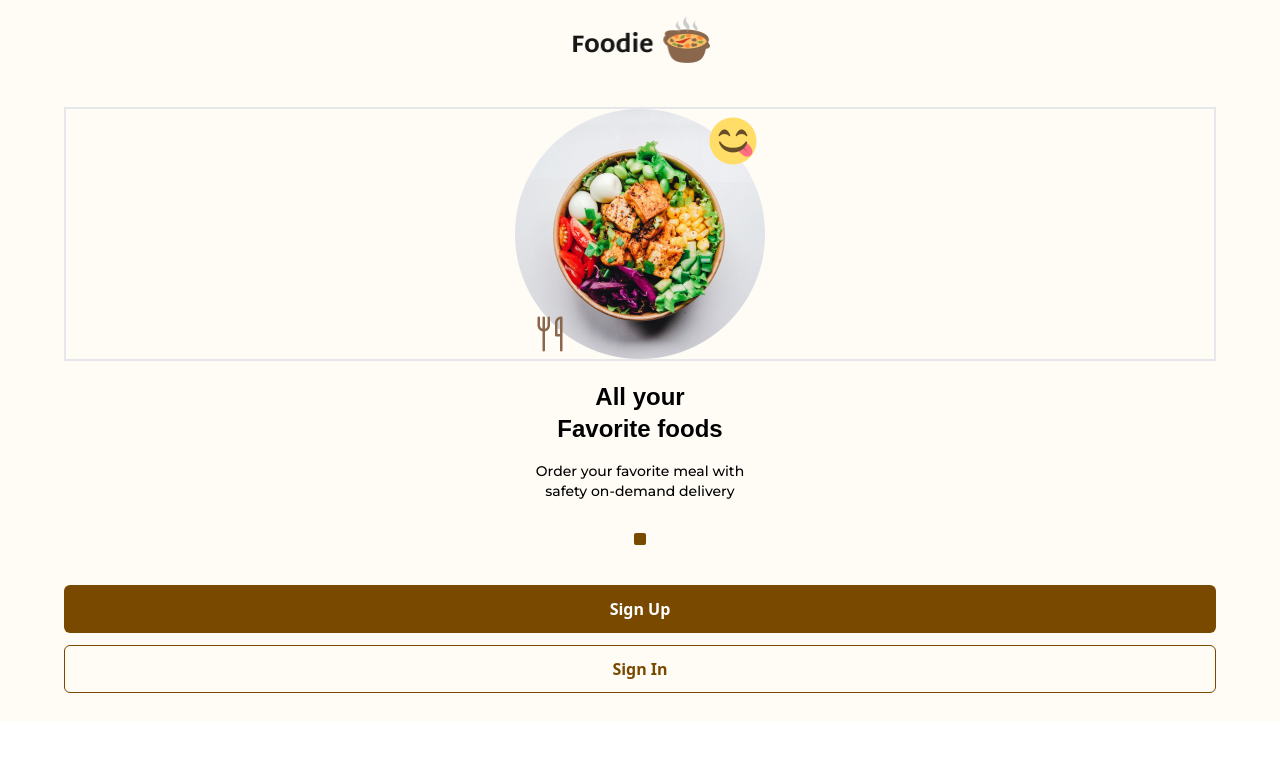
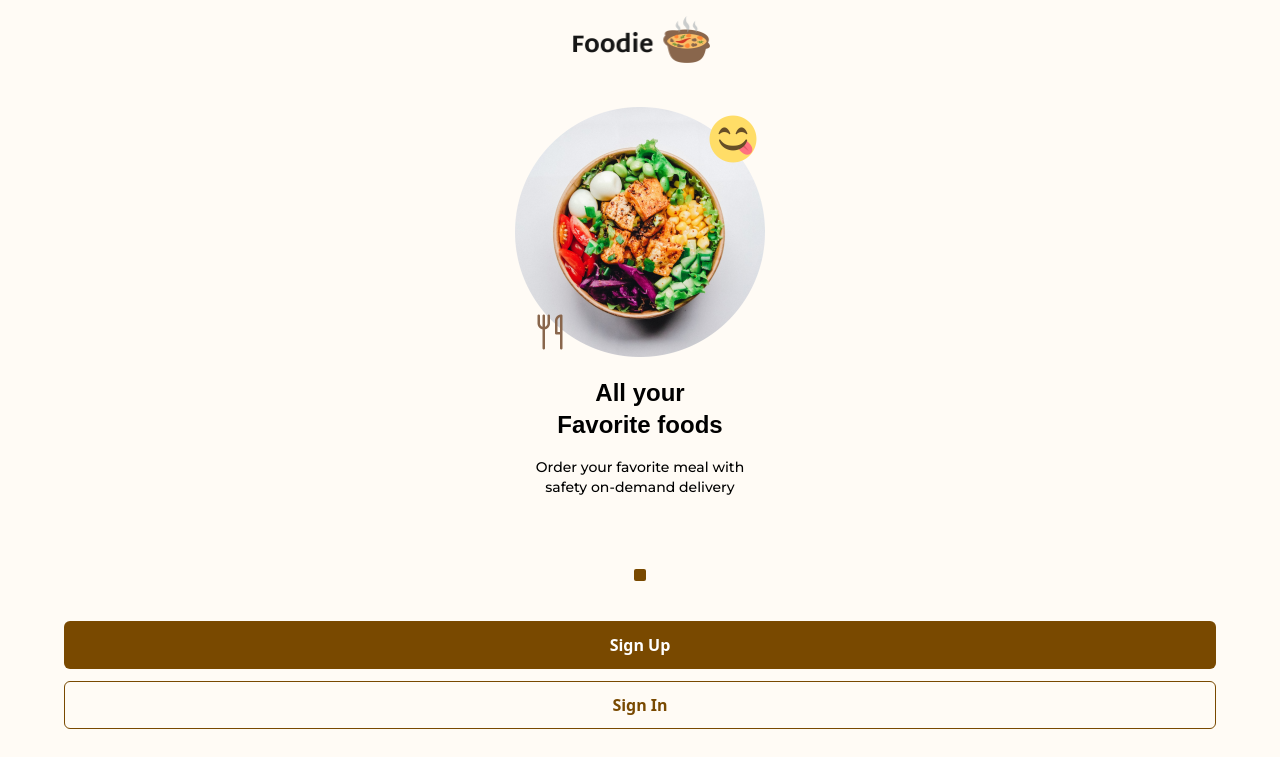
Before and after one commit to Thatgirl9/Foodie-app, a React (Vite) app: page / in a window 1280 px wide. Shown: the top 768 px of the page. Built offline with nearby package versions, Linux system fonts and the light colour scheme; a web font is replaced by a local one.

Commit message:
fixed the sliding bug

```diff
--- a/src/Pages/FirstPage/FirstPage.jsx
+++ b/src/Pages/FirstPage/FirstPage.jsx
@@ -18,6 +18,7 @@ const slides = [
     h2Tag2: "at your doorstep",
     pTag1: "Your ready ordered meal would",
     pTag2: "be delivered  in seconds!",
+    fullScreen: true,
   },
   // Add more slides as needed
 ];
@@ -36,7 +37,7 @@ const FirstPage = () => {
 
   return (
     // Main Body Div
-    <div className="flex justify-center items-center flex-col gap-3 text-center bg-secondPageBg w-full">
+    <div className="flex justify-center items-center flex-col gap-3 text-center bg-secondPageBg w-full relative overflow-hidden ">
       {/* Second Page body div */}
 
       {/* Foodie Logo */}
@@ -44,33 +45,38 @@ const FirstPage = () => {
         <img src={FoodieImg2} width="139px" height="47px" alt="Foodie Logo" />
       </div>
 
-      <div className="text-center flex flex-col gap-8 w-[90%] h-[80%]">
+      <div
+        className="text-center flex w-screen h-[80%] transition-transform duration-500 ease-in-out transform"
+        style={{ transform: `translateX(-${activeIndex * 100}%)` }}
+      >
         {/*  Slide */}
-        <div className=" h-[]">
+        {slides.map((slide, index) => (
+          <div
+            key={index}
+            className={`flex-shrink-0  h-full
+          ${slide.fullScreen ? "w-full" : "w-screen"}`}
+          >
             {/* Image */}
-          <div className="flex justify-center items-center border-2">
-            <img
-              src={slides[activeIndex].img}
-              width="250px"
-              height=""
-              alt="Meal"
-            />
+            <div className="flex justify-center items-center">
+              <img src={slide.img} width="250px" height="" alt="Meal" />
             </div>
 
             {/* Text */}
             <div className="mt-5">
               <h2 className="font-header text-2xl font-[800]">
-              {slides[activeIndex].h2Tag1}
+                {slide.h2Tag1}
                 <br></br>
-              {slides[activeIndex].h2Tag2}
+                {slide.h2Tag2}
               </h2>
               <p className="font-body text-sm font-medium mt-4">
-              {slides[activeIndex].pTag1}
+                {slide.pTag1}
                 <br></br>
-              {slides[activeIndex].pTag2}
+                {slide.pTag2}
               </p>
             </div>
           </div>
+        ))}
+
         {/* End of  slide */}
       </div>
 
```
Lines whose indentation alone changed are shown as unchanged.
